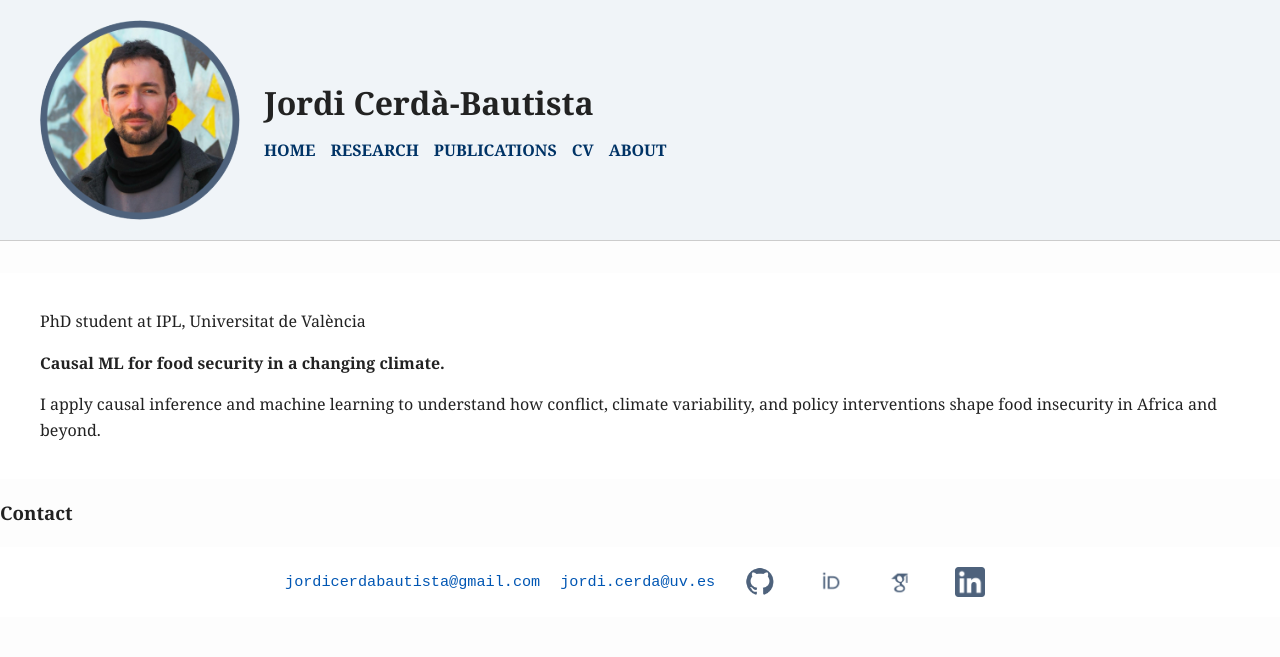
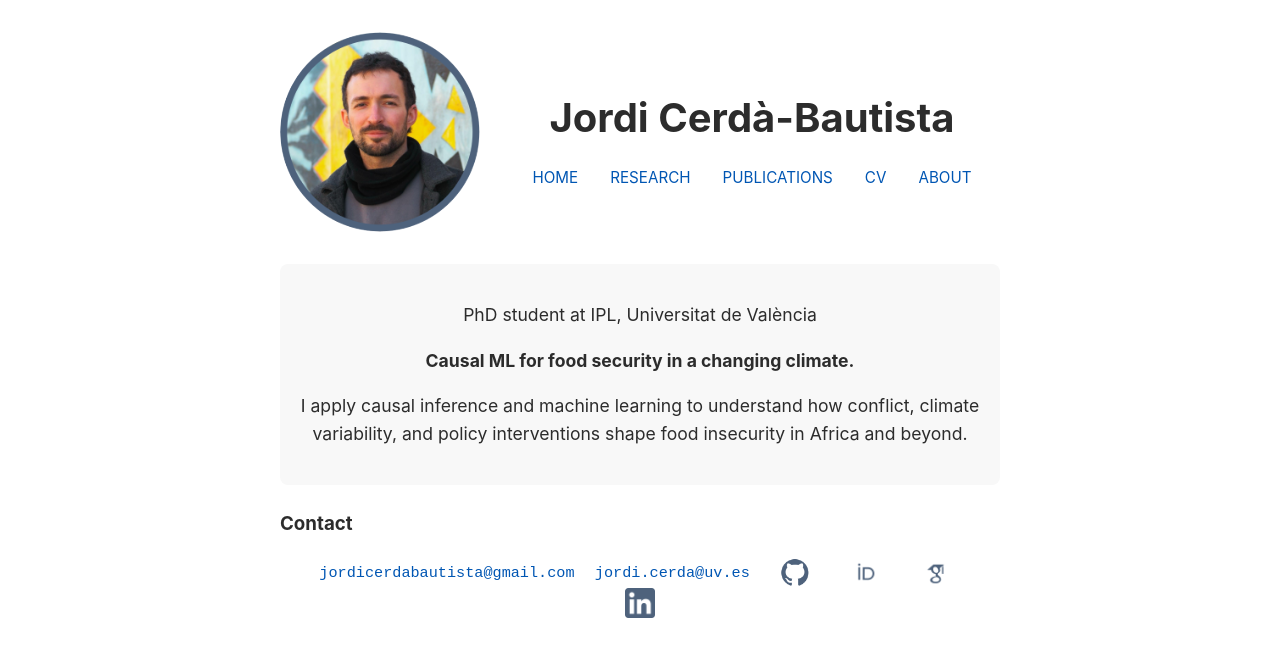
Before and after one commit to jordicbau/jordicbau.github.io, a Jekyll site: the page built from index.md, in a window 1280 px wide. Shown: the top 657 px of the page. Built offline with Jekyll 4.4.1, drawn with Linux system fonts in a browser that asks for light colours.

Commit message:
Update style.css

```diff
--- a/assets/css/style.css
+++ b/assets/css/style.css
@@ -1,60 +1,59 @@
 body {
-  font-family: 'Georgia', serif;
-  background-color: #fdfdfd;
-  color: #222;
+  font-family: -apple-system, BlinkMacSystemFont, "Segoe UI", Roboto, "Helvetica Neue", sans-serif;
+  background-color: #ffffff;
+  color: #2c2c2c;
+  max-width: 720px;
+  margin: auto;
+  padding: 2rem;
   line-height: 1.6;
-  margin: 0;
-  padding: 0;
 }
 
 header {
-  background-color: #f0f4f8;
-  padding: 20px 40px;
-  border-bottom: 1px solid #ccc;
+  text-align: center;
+  margin-bottom: 2rem;
 }
 
 header h1 {
-  margin: 0;
-  font-size: 2em;
+  font-size: 2.5rem;
+  margin-bottom: 0.2rem;
+}
+
+header p {
+  margin-top: 0;
+  color: #555;
+  font-size: 1rem;
 }
 
 nav ul {
   list-style: none;
   padding: 0;
-  margin: 10px 0 0;
+  margin-top: 1rem;
   display: flex;
-  gap: 15px;
+  justify-content: center;
+  gap: 2rem;
+  font-size: 0.95rem;
 }
 
-nav ul li a {
-  text-decoration: none;
-  color: #003366;
-  font-weight: bold;
+nav li {
+  display: inline;
 }
 
-nav ul li a:hover {
+nav a {
+  text-decoration: none;
+  color: #0056b3;
+}
+
+nav a:hover {
   text-decoration: underline;
 }
 
-section.bio, section.links {
-  padding: 20px 40px;
-  background-color: #ffffff;
-}
-
-section h1 {
-  color: #003366;
-}
-
-a {
-  color: #0066cc;
-}
-
-footer {
-  background-color: #f0f4f8;
+.bio {
+  background-color: #f8f8f8;
+  padding: 1.2rem;
+  border-radius: 8px;
   text-align: center;
-  padding: 20px;
-  font-size: 0.9em;
-  color: #666;
+  font-size: 1.1rem;
+  margin-bottom: 1.5rem;
 }
 
 .links {
```
